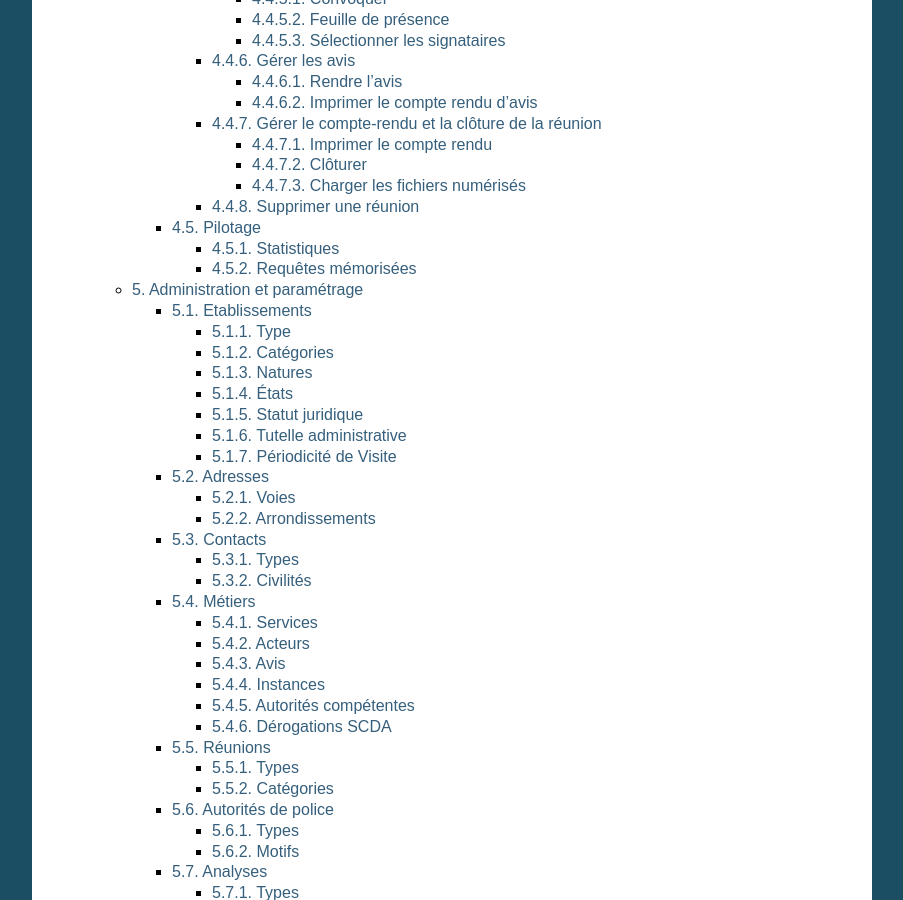
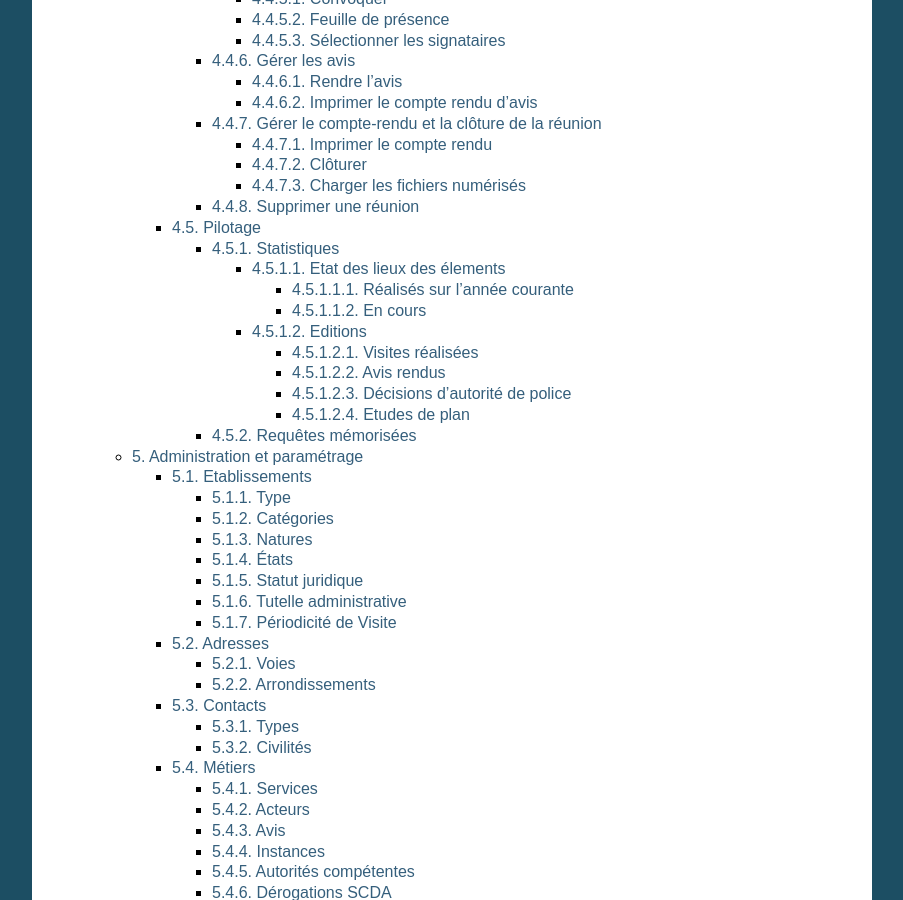
Before and after one commit to jcerini/openaria-documentation, a Sphinx documentation site: the page built from source/index.rst, in a window 1280 px wide and 900 px high, scrolled down 3104 px. Shown: the whole window, without its empty margins (198-1101 px from the left). Built offline with Sphinx 7.4.7, drawn with Linux system fonts in a browser that asks for light colours; part of the change alters nothing that is shown.

Commit message:
Détail des widgets de la vue des statistiques.

```diff
--- a/source/manuel_utilisateur/suivi/index.rst
+++ b/source/manuel_utilisateur/suivi/index.rst
@@ -821,38 +821,94 @@ Lors de la suppression, toutes les demandes de passages qui lui étaient affect
 Pilotage
 ========
 
-
 Statistiques
 ------------
 
 (:menuselection:`Suivi --> Pilotage --> Statistiques`)
 
-Cette vue fournit sous forme de tableaux un état des lieux des éléments :
+Etat des lieux des élements
+###########################
 
-- réalisés sur l'année courante
+Réalisés sur l'année courante
+,,,,,,,,,,,,,,,,,,,,,,,,,,,,,
 
- * visites (programmées, réalisées)
+- Visites réalisées
 
 |etat_des_lieux_visites|
 
- * plans étudiés
+Nombre de visites programmées depuis le début de l'année : c'est le nombre total
+de visites dont la date est dans l'année courante du service de l'utilisateur.
+
+- Visites réalisées
+
+Nombre de visites réalisées depuis le début de l'année : c'est le nombre total
+de visites dont la date est inférieure à la date du jour et est dans l'année
+courante moins le nombre de visites annulées dont la date est inférieure à la
+date du jour et est dans l'année courante pour le service de l'utilisateur.
+
+- Plans étudiés
 
 |etat_des_lieux_plans|
 
- * avis favorables et défavorables par type de dossier
+Nombre de dossiers de plan étudiés depuis le début de l'année : c'est le nombre
+de dossier d'instruction dont le type est PLAN et dont la date de clôture est
+dans l'année courante pour les dossiers d'instruction qui concernent le service
+de l'utilisateur.
 
-- en cours
+- Avis
 
- * visites en retard (par type et catégorie d'établissement)
- * dossiers en cours (dont ceux avec une autorité de police en cours)
+Nombre d'avis défavorables et favorables émis (avec détail par type de dossier) :
+nombre de passage en réunion de commission plénière dont l'avis est DEFAVORABLE,
+et nombre de passage en réunion de commission plénière dont l'avis est DEFAVORABLE
+dont la date de réunion de commission est dans l'année courante pour les dossiers
+d'instruction qui concernent le service de l'utilisateur.
+
+En cours
+,,,,,,,,
+
+- Visites en retard
+
+Nombre de visites en retard (avec détail par type et catégorie d'établissement) :
+nombre d'établissements dont la date de la prochaine visite est passée.
+
+- Dossiers en cours
 
 |etat_des_lieux_dossiers|
 
- * délais moyens (d'instruction, de suivi d'une autorité de police, d'une notification par courrier)
+Nombre de dossiers en cours : c'est le nombre de dossiers d'instruction qui ne
+sont ni clôturés ni à qualifier.
+
+- AP en cours
+
+Nombre de dossiers avec autorité de police en cours : c'est le nombre de dossiers
+de coordination dont le champ « autorité de police en cours » est à oui et dont
+une des décisions d'autorité de police concerne le service de l'utilisateur.
+
+- Délai moyen d'instruction
 
 |etat_des_lieux_delais|
 
- * dossiers par type et statut
+Moyenne de la date de clôture du dossier moins sa date d'ouverture pour ceux
+clôturés il y a moins de six mois.
+
+- Délai moyen de suivi d'une autorité de police
+
+Moyenne sur les six derniers mois glissants de la date de clôture du dossier
+moins la date du premier passage en commission pour les dossiers comportant au
+moins une autorité de police sur les six derniers mois.
+
+- Délai moyen de notification par courrier
+
+Moyenne de la date de première présentation d'un courrier moins la date d'envoi
+du courrier.
+
+- Dossiers par type et par statut
+
+Nombre de dossiers d'instruction : par type (plan, visite) et statut (à
+qualifier, ...).
+
+Editions
+########
 
 Il est possible de générer une édition de ces données pour une année particulière (actuelle par défaut).
 
@@ -860,31 +916,34 @@ Il est possible de générer une édition de ces données pour une année partic
 
 Cela crée un fichier PDF comportant les tableaux suivants :
 
-- visites réalisées
+Visites réalisées
+,,,,,,,,,,,,,,,,,
 
- * par type et catégorie d'établissement
- * par type de dossier et catégorie d'établissement
+- par type et catégorie d'établissement
+- par type de dossier et catégorie d'établissement
 
-- avis rendus
+Avis rendus
+,,,,,,,,,,,
 
- * par avis et type d'établissement
- * par avis et catégorie d'établissement
+- par avis et type d'établissement
+- par avis et catégorie d'établissement
 
-- décisions d'autorité de police
+Décisions d'autorité de police
+,,,,,,,,,,,,,,,,,,,,,,,,,,,,,,
 
- * par décision et catégorie d'établissement
+- par décision et catégorie d'établissement
 
-- études de plan
+Etudes de plan
+,,,,,,,,,,,,,,
 
- * par type et catégorie d'établissement
- * par type de réunion et type d'établissement
+- par type et catégorie d'établissement
+- par type de réunion et type d'établissement
 
 .. |etat_des_lieux_visites| image:: etat_des_lieux_visites.png
 .. |etat_des_lieux_plans| image:: etat_des_lieux_plans.png
 .. |etat_des_lieux_dossiers| image:: etat_des_lieux_dossiers.png
 .. |etat_des_lieux_delais| image:: etat_des_lieux_delais.png
 .. |etat_des_lieux_editions| image:: etat_des_lieux_editions.png
-
 
 Requêtes mémorisées
 -------------------
```
